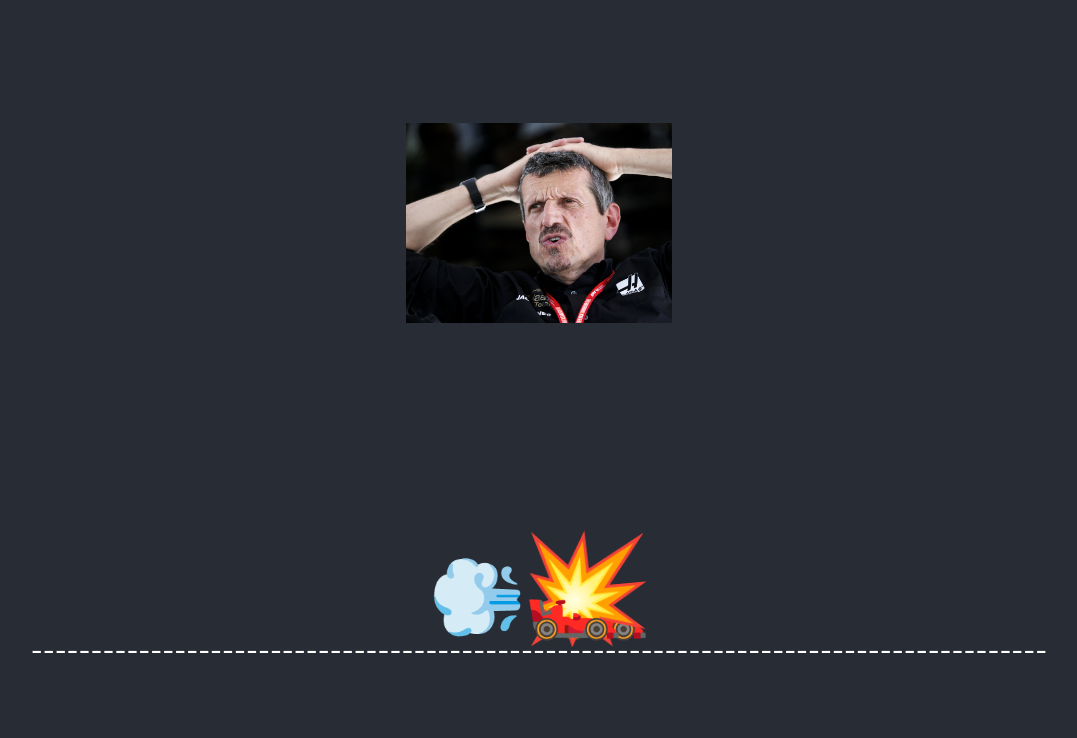
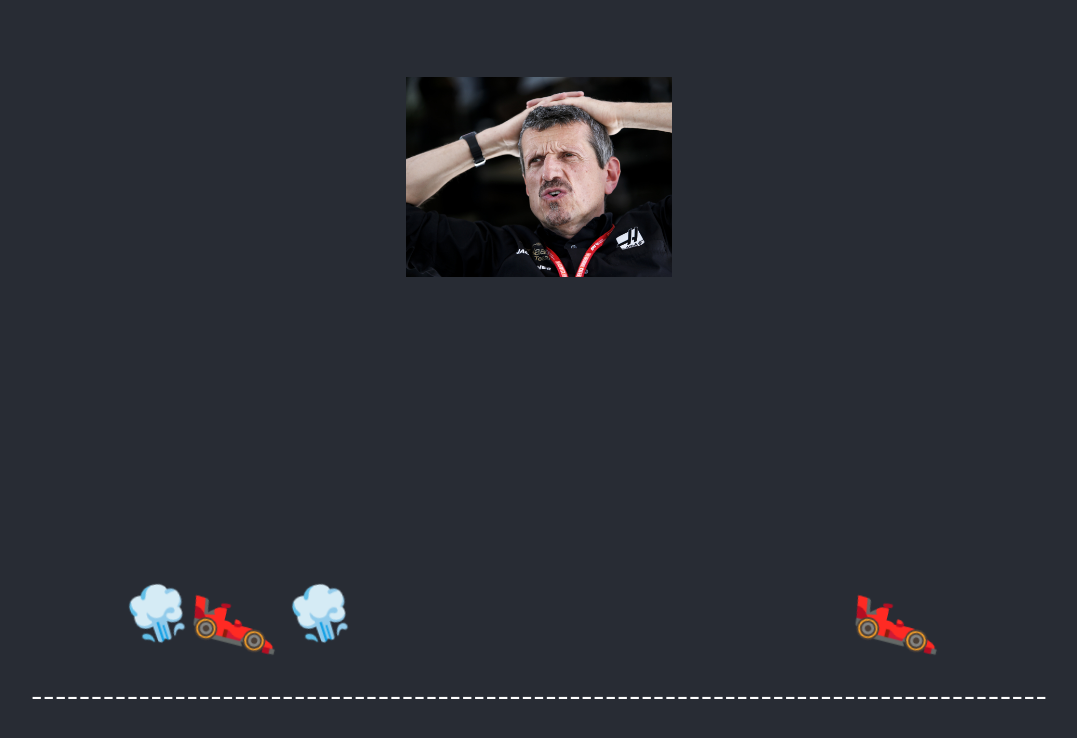
Before and after one commit to blevine-reverb/bisect-demo, a React (Create React App) app: page / in a window 1280 px wide. Shown: the top 738 px of the page, without its empty margins (101-1178 px from the left). Built offline with nearby package versions, Linux system fonts and the light colour scheme.

Commit message:
I'll try spinning that's a good trick

```diff
--- a/src/App.css
+++ b/src/App.css
@@ -9,11 +9,11 @@
   pointer-events: none;
 }
 
-@media (prefers-reduced-motion: no-preference) {
-  .App-logo {
-    animation: App-logo-spin infinite 20s linear;
+/* @media (prefers-reduced-motion: no-preference) {
+  .car {
+    animation: spin infinite 20s linear;
   }
-}
+} */
 
 /* @media (prefers-reduced-motion: no-preference) {
   .guenter {
@@ -29,16 +29,19 @@
   margin-bottom: 0;
   font-size: 300%;
   transform: scaleX(-1);
-  display: inline;
+  display: inline-block;
+  animation: spin infinite 500ms linear;
+}
+
+.smoke {
+  animation: spin infinite 100ms linear;
+  font-size: 200%;
+  display: inline-block;
 }
 
 .car.otherCar {
-  margin-right: -100px;
-}
-
-.crash {
-  font-size: 400%;
-  margin-right: -100px;
+  margin-right: 500px;
+  animation: spin infinite 500ms linear;
 }
 
 .road {
@@ -61,7 +64,7 @@
   color: #61dafb;
 }
 
-@keyframes App-logo-spin {
+@keyframes spin {
   from {
     transform: rotate(0deg);
   }
--- a/src/App.js
+++ b/src/App.js
@@ -6,13 +6,18 @@ function App() {
     <div className="App">
       <header className="App-header">
         <img src={guenter} className="guenter" alt="logo" />
-        <div className="cars">
+        <span className="cars">
           <p className="car otherCar">🏎️</p>
-          <span className="crash">💥</span>
+          <p className="smoke">
+            💨
+          </p>
           <p className="car">
-            🏎️💨
+            🏎️
           </p>
-        </div>
+          <p className="smoke">
+            💨
+          </p>
+        </span>
         <p className="road">
           -------------------------------------------------------------------------------------
         </p>
```
